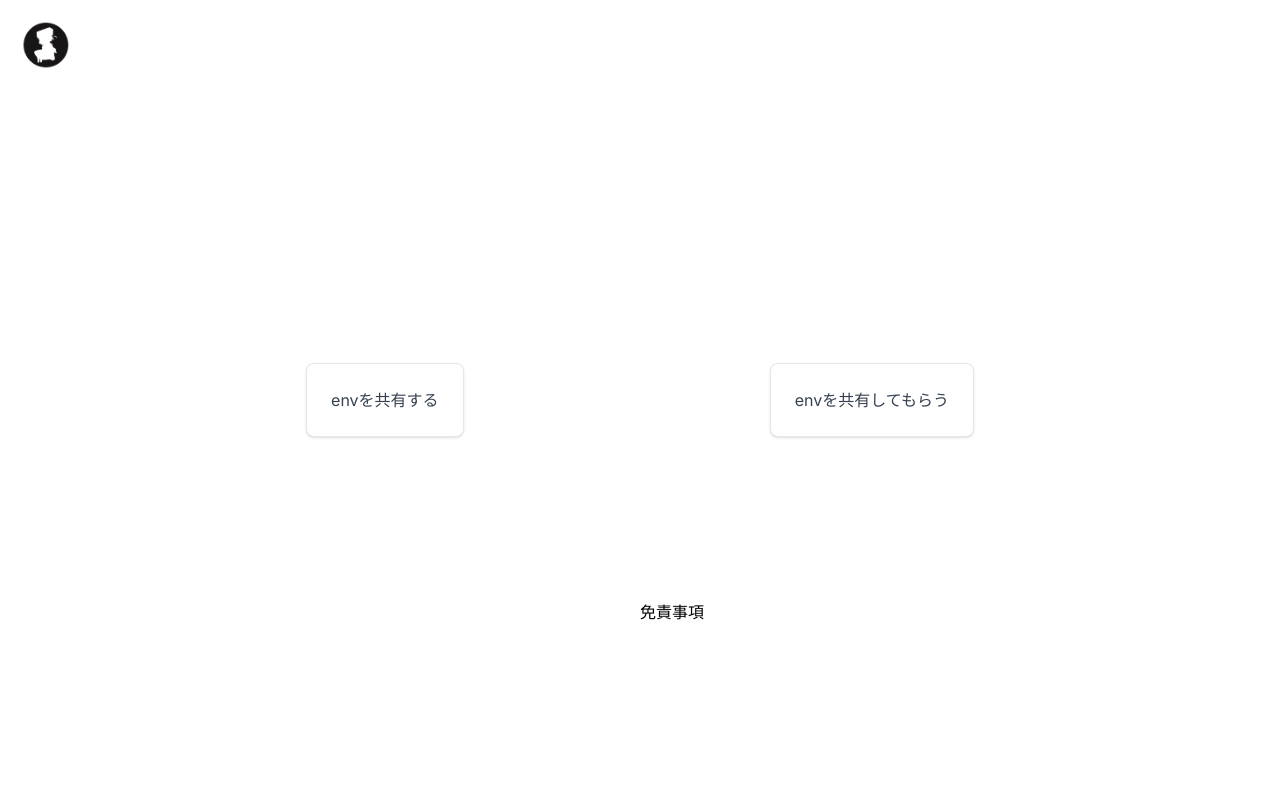
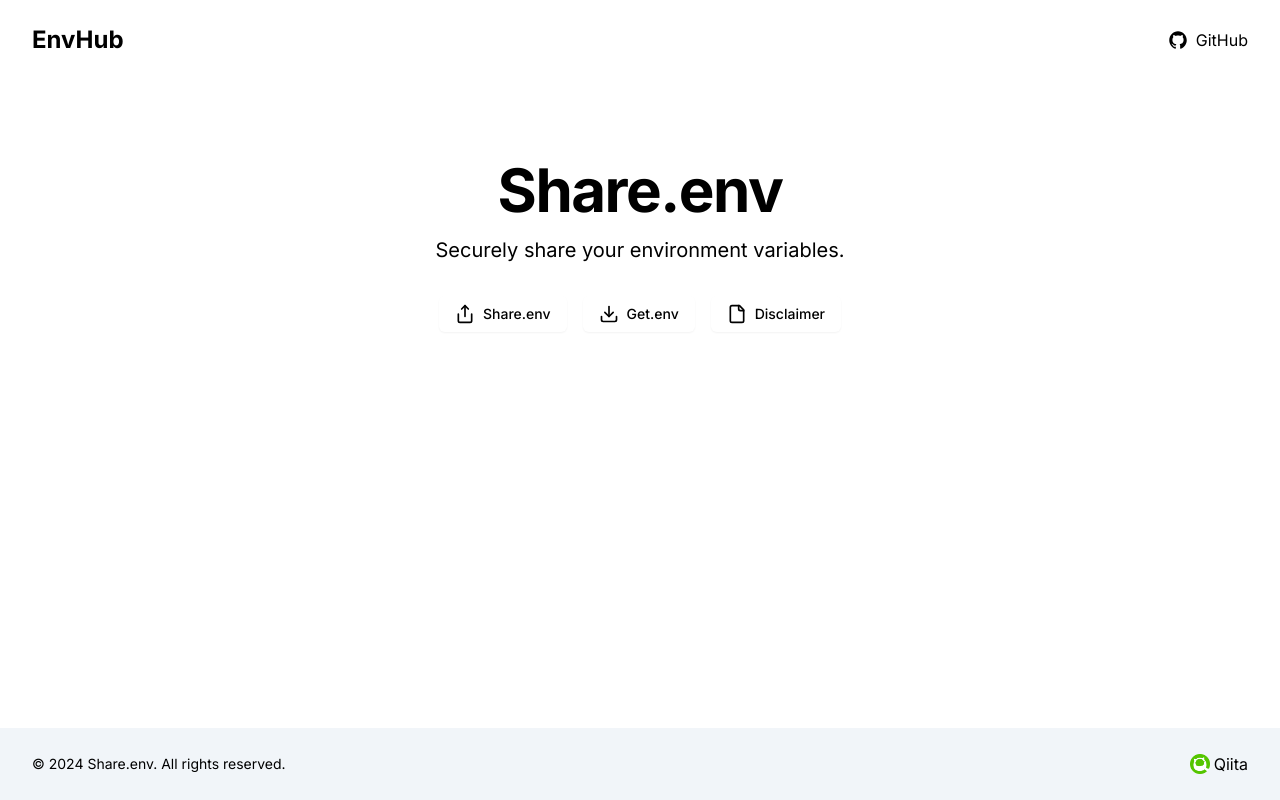
Before and after one commit to warabimochi1126/EnvHub, a Next.js app: page / in a window 1280 px wide. Built offline with nearby package versions, Linux system fonts and the light colour scheme.

Commit message:
feat: トップページを綺麗なデザインに変更する

```diff
--- /dev/null
+++ b/app/components/toppage/element/github-button.tsx
@@ -0,0 +1,11 @@
+import Link from "next/link";
+import { IoLogoGithub } from "react-icons/io";
+
+export function GitHubButton() {
+  return (
+    <Link href="#" className="flex items-center hover:text-gray-900">
+      <IoLogoGithub size={20} className="mr-2" />
+      <span>GitHub</span>
+    </Link>
+  );
+}
--- /dev/null
+++ b/app/components/toppage/element/qiita-button.tsx
@@ -0,0 +1,18 @@
+import Link from "next/link";
+import QiitaIcon from "@/public/qiita-icon.png";
+import Image from "next/image";
+
+export function QiitaButton() {
+  return (
+    <Link href="#" className="flex items-center">
+      <Image
+        src={QiitaIcon}
+        alt="Qiitaアイコン"
+        width={20}
+        height={20}
+        className="mr-1"
+      />
+      <span>Qiita</span>
+    </Link>
+  );
+}
--- /dev/null
+++ b/app/components/toppage/top-page.tsx
@@ -0,0 +1,150 @@
+import Link from "next/link";
+import { GitHubButton } from "./element/github-button";
+import { QiitaButton } from "./element/qiita-button";
+
+export function Toppage() {
+  return (
+    <div className="flex flex-col min-h-screen">
+      <div className="bg-background px-4 py-6 sm:px-6 lg:px-8">
+        <div className="container mx-auto flex justify-between">
+          <div className="text-2xl font-bold">EnvHub</div>
+          <GitHubButton />
+        </div>
+      </div>
+
+      <main className="flex-1">
+        <section className="bg-background py-12 sm:py-16 lg:py-20">
+          <div className="container mx-auto px-4 sm:px-6 lg:px-8">
+            <div className="mx-auto max-w-3xl text-center">
+              <h1 className="text-4xl font-bold tracking-tight text-foreground sm:text-5xl lg:text-6xl">
+                Share.env
+              </h1>
+              <p className="mt-4 text-xl text-muted-foreground">
+                Securely share your environment variables.
+              </p>
+              <div className="mt-8 flex justify-center space-x-4">
+                <Link
+                  href="#"
+                  className="inline-flex items-center rounded-md bg-primary px-4 py-2 text-sm font-medium text-primary-foreground shadow-sm transition-colors hover:bg-primary/90 focus:outline-none focus:ring-2 focus:ring-primary focus:ring-offset-2"
+                  prefetch={false}
+                >
+                  <ShareIcon className="mr-2 h-5 w-5" />
+                  Share.env
+                </Link>
+                <Link
+                  href="#"
+                  className="inline-flex items-center rounded-md bg-secondary px-4 py-2 text-sm font-medium text-secondary-foreground shadow-sm transition-colors hover:bg-secondary/90 focus:outline-none focus:ring-2 focus:ring-secondary focus:ring-offset-2"
+                  prefetch={false}
+                >
+                  <DownloadIcon className="mr-2 h-5 w-5" />
+                  Get.env
+                </Link>
+                <Link
+                  href="#"
+                  className="inline-flex items-center rounded-md bg-muted px-4 py-2 text-sm font-medium text-muted-foreground shadow-sm transition-colors hover:bg-muted/90 focus:outline-none focus:ring-2 focus:ring-muted focus:ring-offset-2"
+                  prefetch={false}
+                >
+                  <FileIcon className="mr-2 h-5 w-5" />
+                  Disclaimer
+                </Link>
+              </div>
+            </div>
+          </div>
+        </section>
+      </main>
+      <footer className="bg-[#F1F5F9] px-4 py-6 sm:px-6 lg:px-8">
+        <div className="container mx-auto flex items-center justify-between">
+          <p className="text-sm text-muted-foreground">
+            &copy; 2024 Share.env. All rights reserved.
+          </p>
+          <nav className="hidden space-x-4 md:flex">
+            <QiitaButton />
+          </nav>
+        </div>
+      </footer>
+    </div>
+  );
+}
+
+function DownloadIcon(props) {
+  return (
+    <svg
+      {...props}
+      xmlns="http://www.w3.org/2000/svg"
+      width="24"
+      height="24"
+      viewBox="0 0 24 24"
+      fill="none"
+      stroke="currentColor"
+      strokeWidth="2"
+      strokeLinecap="round"
+      strokeLinejoin="round"
+    >
+      <path d="M21 15v4a2 2 0 0 1-2 2H5a2 2 0 0 1-2-2v-4" />
+      <polyline points="7 10 12 15 17 10" />
+      <line x1="12" x2="12" y1="15" y2="3" />
+    </svg>
+  );
+}
+
+function FileIcon(props) {
+  return (
+    <svg
+      {...props}
+      xmlns="http://www.w3.org/2000/svg"
+      width="24"
+      height="24"
+      viewBox="0 0 24 24"
+      fill="none"
+      stroke="currentColor"
+      strokeWidth="2"
+      strokeLinecap="round"
+      strokeLinejoin="round"
+    >
+      <path d="M15 2H6a2 2 0 0 0-2 2v16a2 2 0 0 0 2 2h12a2 2 0 0 0 2-2V7Z" />
+      <path d="M14 2v4a2 2 0 0 0 2 2h4" />
+    </svg>
+  );
+}
+
+function MenuIcon(props) {
+  return (
+    <svg
+      {...props}
+      xmlns="http://www.w3.org/2000/svg"
+      width="24"
+      height="24"
+      viewBox="0 0 24 24"
+      fill="none"
+      stroke="currentColor"
+      strokeWidth="2"
+      strokeLinecap="round"
+      strokeLinejoin="round"
+    >
+      <line x1="4" x2="20" y1="12" y2="12" />
+      <line x1="4" x2="20" y1="6" y2="6" />
+      <line x1="4" x2="20" y1="18" y2="18" />
+    </svg>
+  );
+}
+
+function ShareIcon(props) {
+  return (
+    <svg
+      {...props}
+      xmlns="http://www.w3.org/2000/svg"
+      width="24"
+      height="24"
+      viewBox="0 0 24 24"
+      fill="none"
+      stroke="currentColor"
+      strokeWidth="2"
+      strokeLinecap="round"
+      strokeLinejoin="round"
+    >
+      <path d="M4 12v8a2 2 0 0 0 2 2h12a2 2 0 0 0 2-2v-8" />
+      <polyline points="16 6 12 2 8 6" />
+      <line x1="12" x2="12" y1="2" y2="15" />
+    </svg>
+  );
+}
--- a/app/layout.tsx
+++ b/app/layout.tsx
@@ -21,9 +21,9 @@ export default function RootLayout({
   return (
     <html lang="en">
       <body className={inter.className}>
-      <Link href="/">
+      {/* <Link href="/">
         <Image src="/top-icon.png" alt="アイコン" width={50} height={50} className="absolute top-5 left-5" />
-      </Link>
+      </Link> */}
       {children}
       </body>
     </html>
--- a/app/page.tsx
+++ b/app/page.tsx
@@ -1,14 +1,22 @@
 import { Disclaimer } from "./components/disclaimer";
 import MainCard from "./components/main-card";
 
+import { Toppage } from "./components/toppage/top-page";
+
+// export default function Home() {
+//   return (
+//     <>
+//       <div className="h-screen flex justify-evenly items-center">
+//         <MainCard text="envを共有する" redirectTo={`${process.env.SITE_DOMAIN}/share/post`} />
+//         <MainCard text="envを共有してもらう" redirectTo={`${process.env.SITE_DOMAIN}/share/get`} />
+//       </div>
+//       <Disclaimer />
+//     </>
+//   );
+// }
+
 export default function Home() {
   return (
-    <>
-      <div className="h-screen flex justify-evenly items-center">
-        <MainCard text="envを共有する" redirectTo={`${process.env.SITE_DOMAIN}/share/post`} />
-        <MainCard text="envを共有してもらう" redirectTo={`${process.env.SITE_DOMAIN}/share/get`} />
-      </div>
-      <Disclaimer />
-    </>
-  );
+    <Toppage />
+  )
 }
--- a/package.json
+++ b/package.json
@@ -16,8 +16,10 @@
     "react": "^18",
     "react-dom": "^18",
     "react-dropzone": "^14.2.3",
+    "react-icons": "^5.3.0",
     "react-modal": "^3.16.1",
     "react-spinners": "^0.13.8",
+    "react-splide-ts": "^0.7.14",
     "react-toastify": "^10.0.5",
     "server-only": "^0.0.1",
     "sharp": "^0.33.3",
```
Also changed, not shown: app/globals.css (line endings or trailing spaces), public/qiita-icon.png (added), 1 other file (tests, documents, lock files or other folders).
